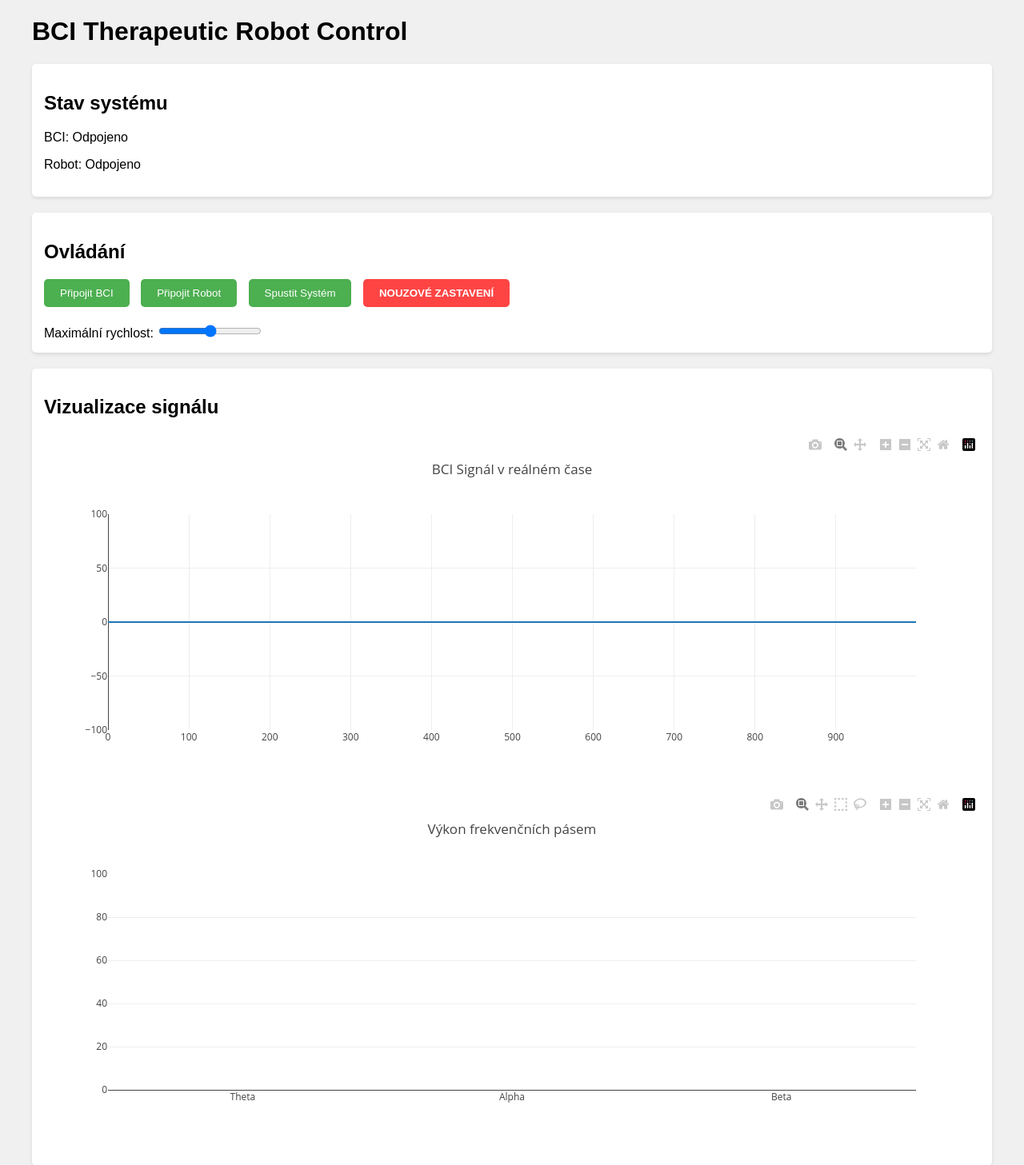
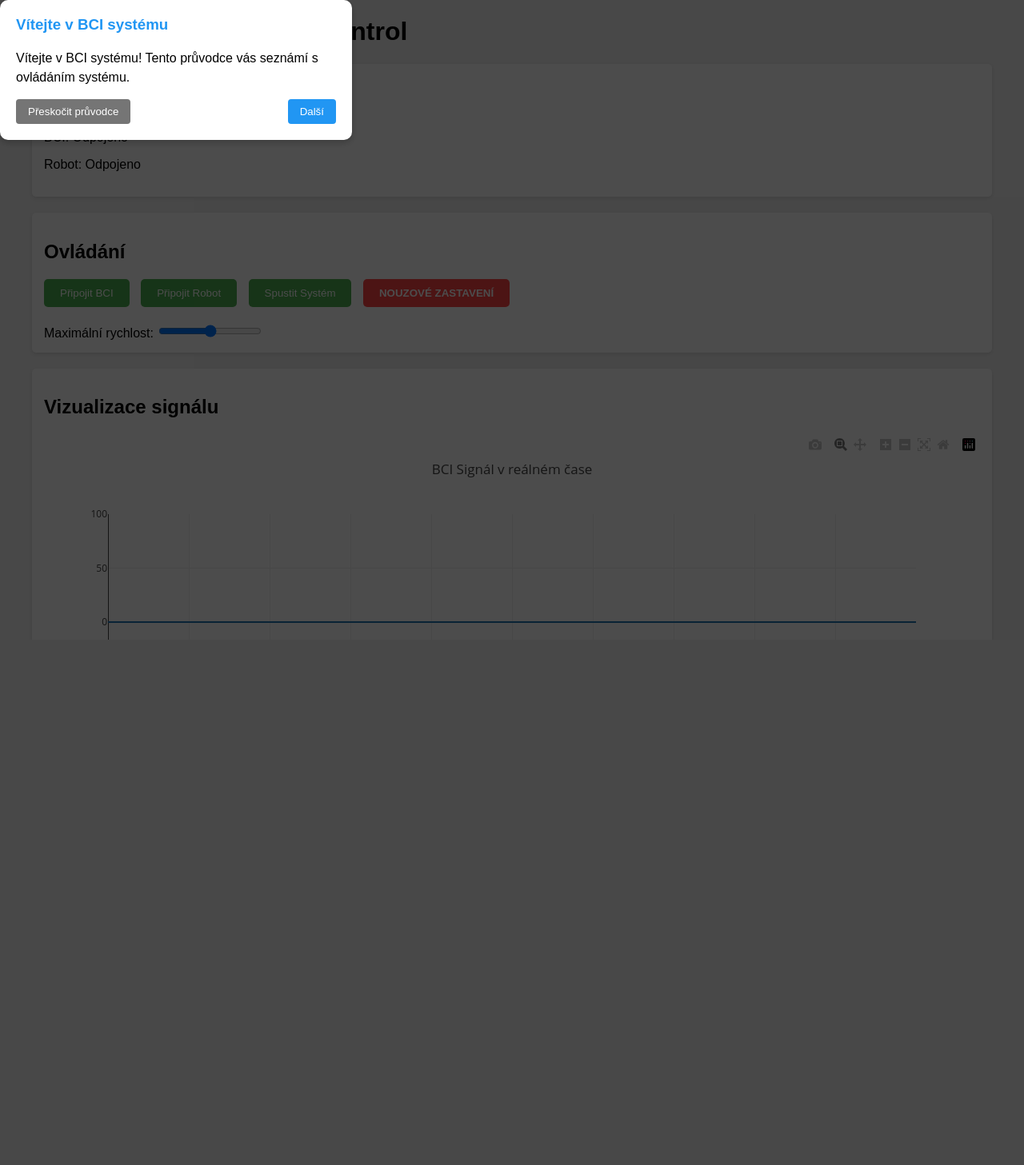
Before and after one commit to zbynekcz12/NeuralTherapist, a Flask app: page / in a window 1280 px wide. Shown: the top 1457 px of the page at 80% size. After the commit the page ends 800 px from the top, so only its background shows below. Run offline with Flask 3, Linux system fonts and the light colour scheme; some libraries are stand-ins or nearby versions.

Commit message:
Add user guide for new BCI system users.
Screenshot: https://storage.googleapis.com/screenshot-production-us-central1/bf972131-8e07-4f6b-8e3b-32731adc45af/11f61573-1fa7-4064-abe0-d53397fa6049.jpg

```diff
--- a/src/templates/index.html
+++ b/src/templates/index.html
@@ -61,6 +61,58 @@
             overflow-y: auto;
             font-family: monospace;
         }
+
+        /* Průvodce styly */
+        .guide-overlay {
+            position: fixed;
+            top: 0;
+            left: 0;
+            right: 0;
+            bottom: 0;
+            background: rgba(0, 0, 0, 0.7);
+            z-index: 1000;
+            display: none;
+        }
+        .guide-box {
+            position: absolute;
+            background: white;
+            padding: 20px;
+            border-radius: 10px;
+            box-shadow: 0 4px 8px rgba(0,0,0,0.2);
+            max-width: 400px;
+            z-index: 1001;
+        }
+        .guide-box h3 {
+            margin-top: 0;
+            color: #2196F3;
+        }
+        .guide-box p {
+            margin: 10px 0;
+            line-height: 1.5;
+        }
+        .guide-controls {
+            display: flex;
+            justify-content: space-between;
+            margin-top: 15px;
+        }
+        .guide-button {
+            background-color: #2196F3;
+            color: white;
+            padding: 8px 15px;
+            border: none;
+            border-radius: 4px;
+            cursor: pointer;
+        }
+        .guide-button:hover {
+            background-color: #1976D2;
+        }
+        .guide-button.skip {
+            background-color: #757575;
+        }
+        .guide-highlight {
+            position: relative;
+            z-index: 1002;
+        }
     </style>
 </head>
 <body>
@@ -98,6 +150,18 @@
         </div>
     </div>
 
+    <!-- Průvodce -->
+    <div id="guide-overlay" class="guide-overlay">
+        <div id="guide-box" class="guide-box">
+            <h3>Vítejte v BCI systému</h3>
+            <p id="guide-text"></p>
+            <div class="guide-controls">
+                <button class="guide-button skip" onclick="skipGuide()">Přeskočit průvodce</button>
+                <button class="guide-button" onclick="nextGuideStep()">Další</button>
+            </div>
+        </div>
+    </div>
+
     <script>
         // Inicializace grafů
         const signalPlot = {
@@ -122,6 +186,82 @@
             title: 'Výkon frekvenčních pásem',
             yaxis: { range: [0, 100] }
         });
+
+        // Průvodce
+        const guideSteps = [
+            {
+                text: "Vítejte v BCI systému! Tento průvodce vás seznámí s ovládáním systému.",
+                element: null
+            },
+            {
+                text: "Prvním krokem je připojení BCI zařízení. Klikněte na tlačítko 'Připojit BCI'.",
+                element: "button[onclick='connectBCI()']"
+            },
+            {
+                text: "Následně připojte robotického asistenta pomocí tlačítka 'Připojit Robot'.",
+                element: "button[onclick='connectRobot()']"
+            },
+            {
+                text: "Po připojení obou zařízení můžete spustit systém tlačítkem 'Spustit Systém'.",
+                element: "button[onclick='startSystem()']"
+            },
+            {
+                text: "Zde uvidíte vizualizaci BCI signálu v reálném čase.",
+                element: ".visualization"
+            },
+            {
+                text: "V případě potřeby můžete kdykoliv použít tlačítko nouzového zastavení.",
+                element: ".emergency-stop"
+            }
+        ];
+
+        let currentGuideStep = 0;
+
+        function startGuide() {
+            if (localStorage.getItem('guideCompleted') !== 'true') {
+                document.getElementById('guide-overlay').style.display = 'block';
+                showGuideStep(0);
+            }
+        }
+
+        function showGuideStep(step) {
+            const guideStep = guideSteps[step];
+            document.getElementById('guide-text').textContent = guideStep.text;
+
+            // Zvýraznění prvku
+            if (guideStep.element) {
+                const element = document.querySelector(guideStep.element);
+                if (element) {
+                    element.classList.add('guide-highlight');
+                }
+            }
+        }
+
+        function nextGuideStep() {
+            // Odstranění zvýraznění předchozího prvku
+            if (guideSteps[currentGuideStep].element) {
+                const element = document.querySelector(guideSteps[currentGuideStep].element);
+                if (element) {
+                    element.classList.remove('guide-highlight');
+                }
+            }
+
+            currentGuideStep++;
+            if (currentGuideStep < guideSteps.length) {
+                showGuideStep(currentGuideStep);
+            } else {
+                completeGuide();
+            }
+        }
+
+        function skipGuide() {
+            completeGuide();
+        }
+
+        function completeGuide() {
+            document.getElementById('guide-overlay').style.display = 'none';
+            localStorage.setItem('guideCompleted', 'true');
+        }
 
         // Aktualizace dat
         function updateData() {
@@ -203,6 +343,9 @@
             log.scrollTop = log.scrollHeight;
         }
 
+        // Spuštění průvodce při načtení stránky
+        document.addEventListener('DOMContentLoaded', startGuide);
+
         // Pravidelné aktualizace
         setInterval(updateData, 100);
         setInterval(updateStatus, 1000);
```
